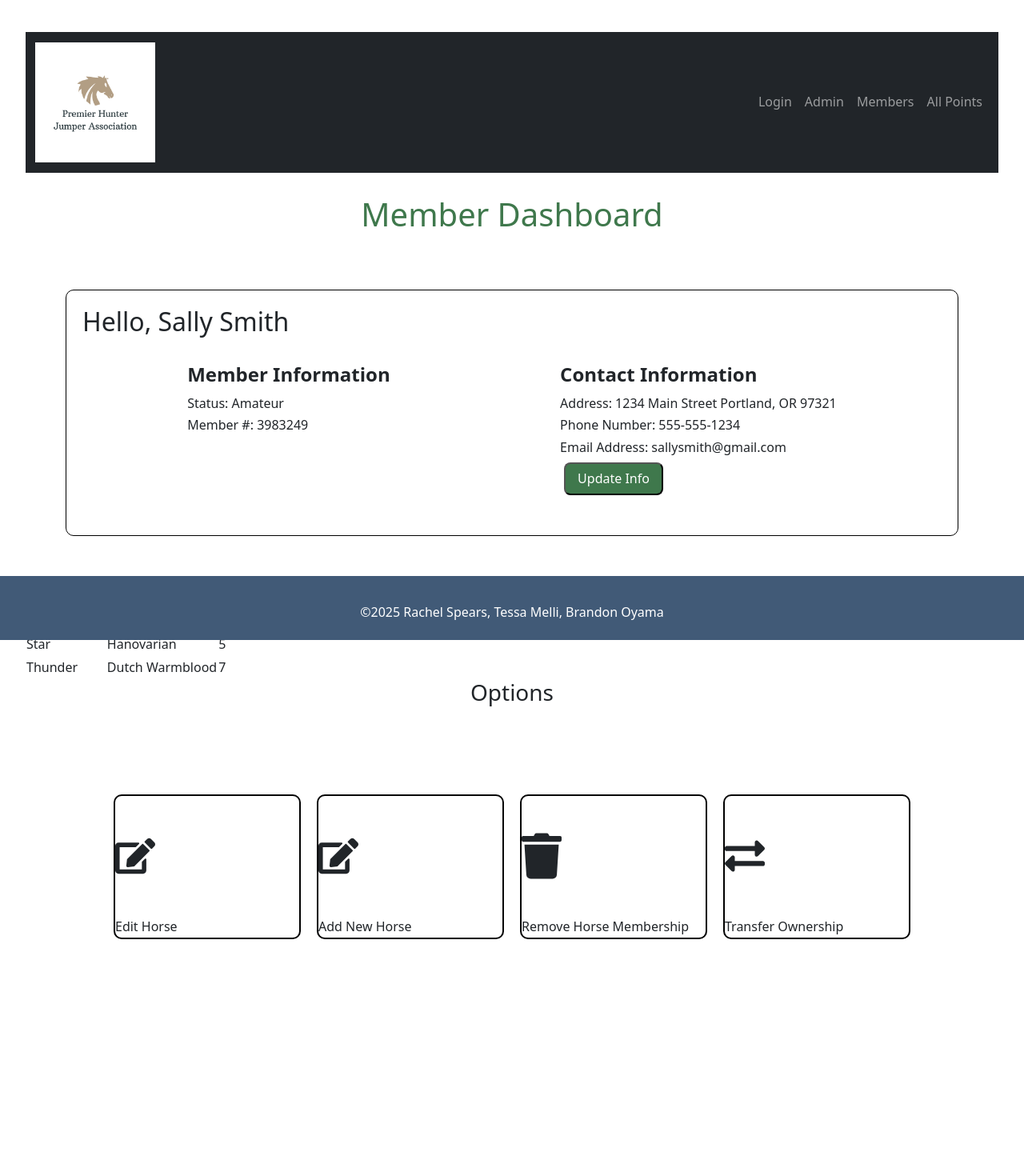
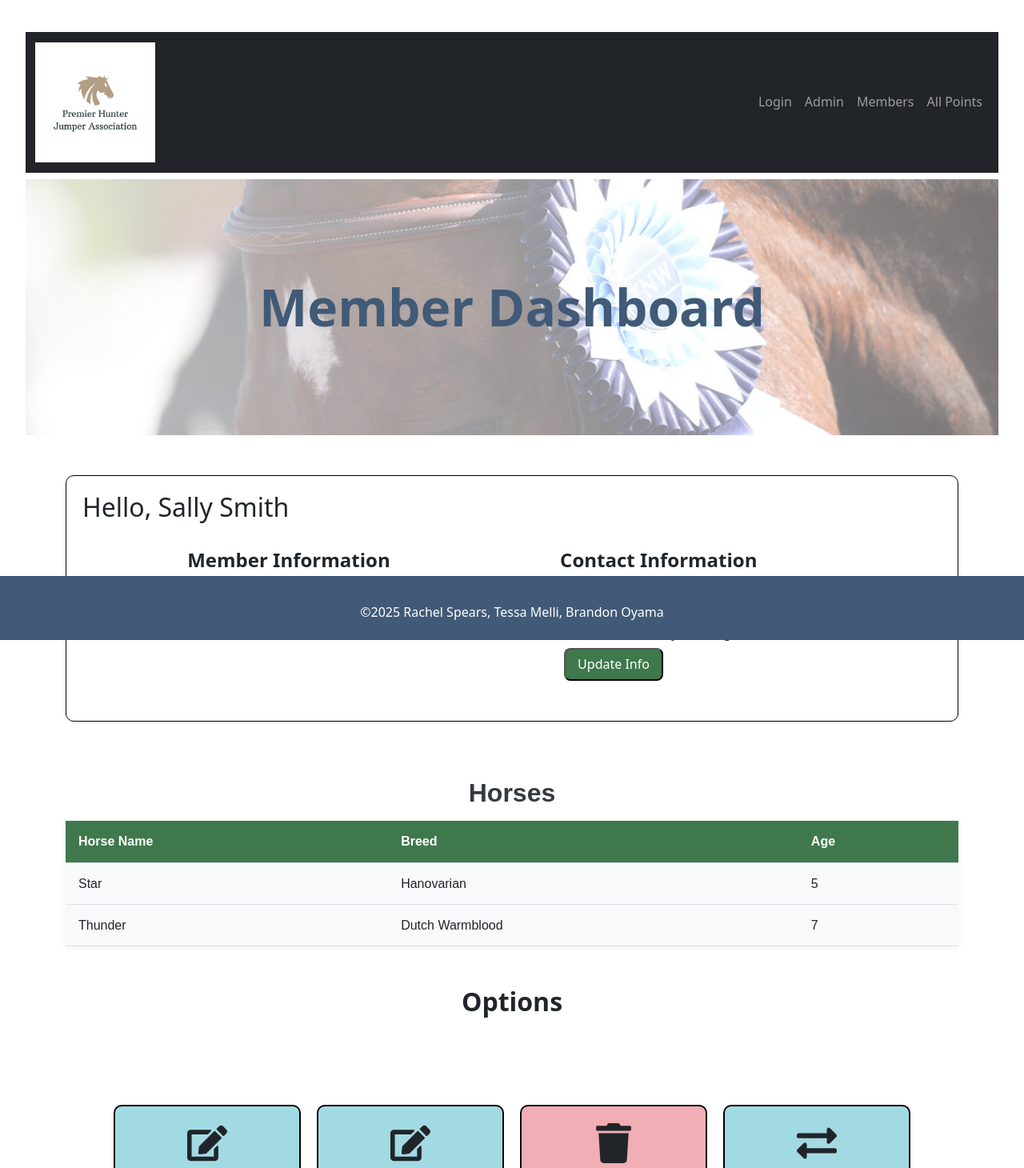
Before and after one commit to Rosepetal2022/Member_and_Points_Manager, a React (Create React App) app in the folder frontend/member_and_points_manager/: page /MemberHome in a window 1280 px wide. Shown: the top 1460 px of the page at 80% size. Before the commit the page ends 1316 px from the top, so only its background shows below. Built offline with nearby package versions, Linux system fonts and the light colour scheme.

Commit message:
added more pages for future functionality as well as more styles

```diff
--- a/frontend/member_and_points_manager/src/App.css
+++ b/frontend/member_and_points_manager/src/App.css
@@ -1,13 +1,22 @@
 body {
   box-sizing: border-box;
   line-height: 1.7;
-  padding: 2rem; }
+  padding: 2rem;
+}
 
 :root {
   --primary-color: #415a77;
   --secondary-color: #3F784C;
   --white: #ffffff;
   --black: #000000;
+}
+
+.success {
+  background-color: rgba(23, 162, 184, .4);
+}
+
+.danger {
+  background-color: rgba(220, 53, 69, .4);
 }
 
 /*START: Button Styles*/
@@ -34,6 +43,7 @@ body {
   padding: 2%;
   margin-top: 5%;
 }
+
 /*END: Login Card */
 
 /*START: Footer styles*/
@@ -48,6 +58,7 @@ body {
   text-align: center;
   background-color: var(--primary-color);
 }
+
 /*END: Footer styles*/
 
 /*START Member Dashboard*/
@@ -59,29 +70,97 @@ body {
 }
 
 .member-dashboard--main-header {
-  padding: 20px;
   text-align: center;
-  color: var(--secondary-color);
+  color: var(--primary-color);
+  font-size: 4rem;
+  font-weight: bold;
+  padding-top: 10%;
 }
 
 .member-dashboard--info {
   display: flex;
   padding: 25px;
-  justify-content:space-around;
+  justify-content: space-around;
 }
 
 .member-dashboard--options {
-  display:flex;
+  display: flex;
   justify-content: center;
   margin: 100px;
 }
+
 .member-dashboard--options-header {
   text-align: center;
+  font-size: 2rem;
+  font-weight: bold;
 }
+
 .member-dashboard--card {
   width: 250px;
+  padding: 2%;
+  height: 200px;
+  text-align: center;
   border: 2px solid var(--black);
   border-radius: 10px;
   margin: 10px;
+  font-size: 1.2rem;
 }
+
+.horses-section {
+  margin: 30px;
+  padding: 20px;
+
+  border-radius: 8px;
+  font-family: Arial, sans-serif;
+}
+
+.horses-section h3 {
+  margin-bottom: 16px;
+  color: #343a40;
+}
+
+.horses-section table {
+  width: 100%;
+  margin: 0 auto;
+  background-color: #f8f9fa;
+  border-collapse: collapse;
+  box-shadow: 0 2px 8px rgba(0, 0, 0, 0.05);
+}
+
+.horses-section--header {
+  text-align: center;
+  font-size: 2rem;
+  font-weight: bold;
+}
+
+.horses-section th,
+.horses-section td {
+  padding: 12px 16px;
+  text-align: left;
+  border-bottom: 1px solid #dee2e6;
+}
+
+.horses-section th {
+  background-color: var(--secondary-color);
+  color: white;
+  font-weight: bold;
+}
+
+.horses-section tr:hover {
+  background-color: #f1f1f1;
+}
+
+.main-member-container {
+  background-image:
+    linear-gradient(to right, rgba(255, 255, 255, 0.7), rgba(255, 255, 255, 0.4)),
+    url('./images/slater.JPG');
+
+  background-size: cover;
+  background-position: center;
+  background-repeat: no-repeat;
+  height: 40vh;
+
+}
+
+
 /*END Member Dashboard*/
--- a/frontend/member_and_points_manager/src/App.js
+++ b/frontend/member_and_points_manager/src/App.js
@@ -7,7 +7,10 @@ import Login from './pages/Login';
 import MemberHome from './pages/MemberHome';
 import AdminHome from './pages/AdminHome';
 import PointsList from './pages/PointsList';
-
+import AddHorse from './pages/AddHorse';
+import EditHorse from './pages/EditHorse';
+import RemoveHorse from './pages/RemoveHorse';
+import TransferHorse from './pages/TransferHorse';
 import './App.css';
 
 function App() {
@@ -20,6 +23,10 @@ function App() {
           <Route path="/MemberHome" element={<MemberHome />} />
           <Route path="/AdminHome" element={<AdminHome />} />
           <Route path="/Points" element={<PointsList />} />
+          <Route path="/AddHorse" element={<AddHorse />} />
+          <Route path="/EditHorse" element={<EditHorse />} />
+          <Route path="/RemoveHorse" element={<RemoveHorse />} />
+          <Route path="/TransferHorse" element={<TransferHorse />} />
         </Routes>
        <Footer />
       </Router>
--- /dev/null
+++ b/frontend/member_and_points_manager/src/pages/AddHorse.js
@@ -0,0 +1,11 @@
+import React from 'react';
+
+const AddHorse = () => {
+  return (
+    <div>
+      <h1>Add Horse works!</h1>
+    </div>
+  );
+};
+
+export default AddHorse;
--- /dev/null
+++ b/frontend/member_and_points_manager/src/pages/EditHorse.js
@@ -0,0 +1,11 @@
+import React from 'react';
+
+const EditHorse = () => {
+  return (
+    <div>
+      <h1>Edit Horse works!</h1>
+    </div>
+  );
+};
+
+export default EditHorse;
--- a/frontend/member_and_points_manager/src/pages/MemberHome.js
+++ b/frontend/member_and_points_manager/src/pages/MemberHome.js
@@ -1,4 +1,5 @@
 import React from 'react';
+import { useNavigate } from 'react-router-dom';
 import { FaEdit } from 'react-icons/fa';
 import { FaTrash } from 'react-icons/fa';
 import { FaExchangeAlt } from 'react-icons/fa';
@@ -18,9 +19,14 @@ const ownersData = [
 ];
 
 const MemberHome = () => {
+  const navigate = useNavigate();
   return (
     <div>
-      <h1 class="member-dashboard--main-header">Member Dashboard</h1>
+      <div class="main-member-container">
+        <div class="main-hero">
+          <h1 class="member-dashboard--main-header">Member Dashboard</h1>
+        </div>
+      </div>
       <div className="member-dashboard--container">
         {ownersData.map((owner, index) => (
           <div key={index} className="owner-section">
@@ -49,7 +55,7 @@ const MemberHome = () => {
       </div>
 
       <div className="horses-section">
-        <h3>Horses:</h3>
+        <h3 className='horses-section--header'>Horses</h3>
         <table>
           <thead>
             <tr>
@@ -73,26 +79,25 @@ const MemberHome = () => {
       </div>
       <h3 class="member-dashboard--options-header">Options</h3>
       <div class="member-dashboard--options">
-        <div class="member-dashboard--card">
-          <div><FaEdit style={{ height: 150, width: 50 }} /></div>
+        <div onClick={() => navigate('/EditHorse')} class="member-dashboard--card success">
+          <div><FaEdit style={{ height: 50, width: 50 }} /></div>
           <div>Edit Horse</div>
 
         </div>
 
-        <div class="member-dashboard--card">
-          <div><FaEdit style={{ height: 150, width: 50 }} /></div>
+        <div onClick={() => navigate('/AddHorse')} class="member-dashboard--card success">
+          <div><FaEdit style={{ height: 50, width: 50 }} /></div>
           <div>Add New Horse</div>
-
         </div>
 
-        <div class="member-dashboard--card">
-          <div><FaTrash style={{ height: 150, width: 50 }} /></div>
+        <div onClick={() => navigate('/RemoveHorse')} class="member-dashboard--card danger">
+          <div><FaTrash style={{ height: 50, width: 50 }} /></div>
           <div>Remove Horse Membership</div>
 
         </div>
 
-        <div class="member-dashboard--card">
-          <div><FaExchangeAlt style={{ height: 150, width: 50 }} /></div>
+        <div onClick={() => navigate('/TransferHorse')} class="member-dashboard--card success">
+          <div><FaExchangeAlt style={{ height: 50, width: 50 }} /></div>
           <div>Transfer Ownership</div>
         </div>
       </div>
--- /dev/null
+++ b/frontend/member_and_points_manager/src/pages/RemoveHorse.js
@@ -0,0 +1,11 @@
+import React from 'react';
+
+const RemoveHorse = () => {
+  return (
+    <div>
+      <h1>Remove Horse works!</h1>
+    </div>
+  );
+};
+
+export default RemoveHorse;
--- /dev/null
+++ b/frontend/member_and_points_manager/src/pages/TransferHorse.js
@@ -0,0 +1,11 @@
+import React from 'react';
+
+const TransferHorse = () => {
+  return (
+    <div>
+      <h1>Transfer Horse works!</h1>
+    </div>
+  );
+};
+
+export default TransferHorse;
```
Also changed, not shown: frontend/member_and_points_manager/src/images/slater.JPG (added). Lines whose indentation alone changed are shown as unchanged.
